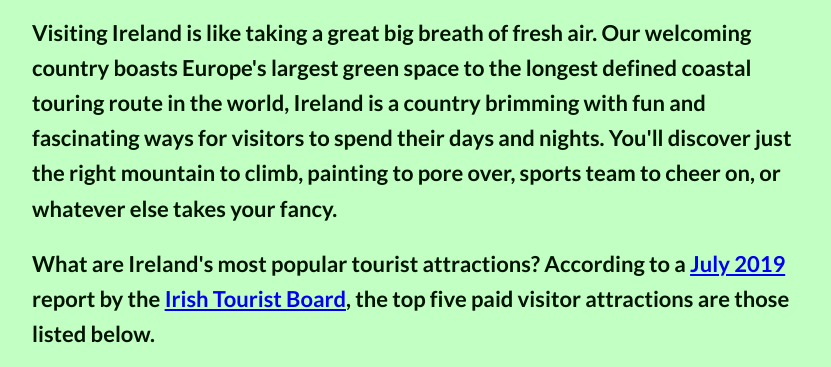
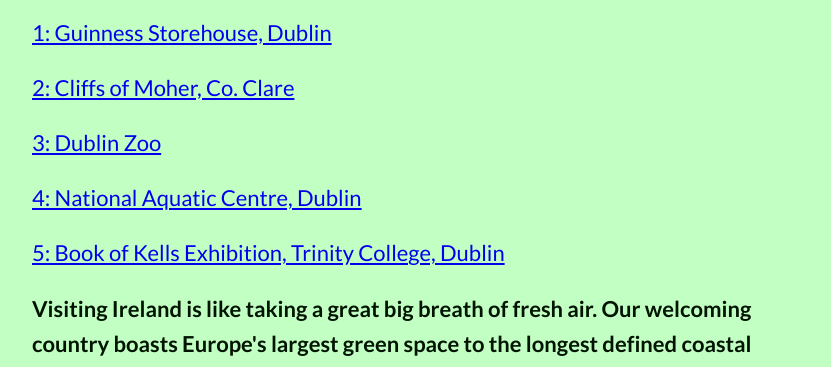
Before and after one commit to maudsadoc/maudsadoc.github.io, a plain HTML site: page exercises/page-6.html in a window 1280 px wide. Shown: the part 225-592 px from the top of the page, without its empty margins (224-1055 px from the left). Drawn offline with nearby package versions, Linux system fonts and the light colour scheme.

Commit message:
Add files via upload

```diff
--- a/exercises/page-6.html
+++ b/exercises/page-6.html
@@ -16,16 +16,24 @@
 
 </head>
 
-<body>
+<body id="top-of-page">
+
 
 <h1>Ireland's Top Five Visitor Attractions</h1>
+
+<p><a href="#guinness">1: Guinness Storehouse, Dublin</a></p>
+<p><a href="#cliffs-of-moher">2: Cliffs of Moher, Co. Clare</a></p>
+<p><a href="#dublin-zoo">3: Dublin Zoo</a></p>
+<p><a href="#aquatic-centre">4: National Aquatic Centre, Dublin</a></p>
+<p><a href="#kells-tcd">5: Book of Kells Exhibition, Trinity College, Dublin</a></p>
+
 
 <p><b>Visiting Ireland is like taking a great big breath of fresh air. Our welcoming country boasts Europe's largest green space to the longest defined coastal touring route in the world, Ireland is a country brimming with fun and fascinating ways for visitors to spend their days and nights. You'll discover just the right mountain to climb, painting to pore over, sports team to cheer on, or whatever else takes your fancy.</b></p>
 
 <p><b>What are Ireland's most popular tourist attractions? According to a <a href="http://www.failteireland.ie/Research-and-insights.aspx">July 2019</a> report by the <a href="https://www.discoverireland.ie/">Irish Tourist Board</a>, the top five paid visitor attractions are those listed below.</b></p>
 
 
-<h2>Guinness Storehouse, Dublin</h2>
+<h2 id="guinness">Guinness Storehouse, Dublin</h2>
 
 <img src="assets/img/guinness-storehouse.jpg" alt="Guinness Storehouse">
 
@@ -34,7 +42,7 @@
 <p>Annual Number of Visitors: <b>1,711,281</b></p>
 
 
-<h2>Cliffs of Moher, Co. Clare</h2>
+<h2 id="cliffs-of-moher">Cliffs of Moher, Co. Clare</h2>
 
 <img src="assets/img/cliffs-of-moher.jpg" alt="cliffs Of Moher">
 
@@ -44,7 +52,8 @@
 <p>Annual Number of Visitors: <b>1,527,000</b></p>
 
 
-<h2>Dublin Zoo</h2>
+<h2 id="dublin-zoo">Dublin Zoo</h2>
+
 
 <img src="assets/img/dublin-zoo.jpg" alt="Dublin Zoo">
 
@@ -52,7 +61,8 @@
 <p>Annual Number of Visitors: <b>1,264,300</b></p>
 
 
-<h2>National Aquatic Centre, Dublin</h2>
+<h2 id="aquatic-centre">National Aquatic Centre, Dublin</h2>
+
 
 <img src="assets/img/national-aquatic-centre.jpg" alt="National Aquatic Centre">
 
@@ -61,13 +71,15 @@
 <p>Annual Number of Visitors: <b>1,099,756</b></p>
 
 
-<h2>Book of Kells Exhibition, Trinity College, Dublin</h2>
+<h2 id="kells-tcd">Book of Kells Exhibition, Trinity College, Dublin</h2>
+
 
 <img src="assets/img/book-of-kells.jpg" alt="Book Of Kells">
 
 <p>Based at Trinity College in the heart of Dublin city, the <a href="https://www.tcd.ie/visitors/book-of-kells/" target="_blank">Book of Kells Exhibition</a> is a must-see on the itinerary of all visitors to Ireland. It showcases the nation's greatest cultural treasure and the world's most famous medieval manuscript: the Book of Kells, a 9th-century manuscript that documents the four Gospels of the life of Jesus Christ. The Exhibition also features access to the Long Room, a magnificent and beautiful library, that houses 200,000 of Trinity College's oldest books.</p>
 <p>Annual Number of Visitors: <b>983,410</b></p>
 
+<p><a href="#top-of-page">Return to top of page</a></p>
 
 </body>
 </html>
```
Also changed, not shown: exercises/page-5.html (+57 -10 lines).
